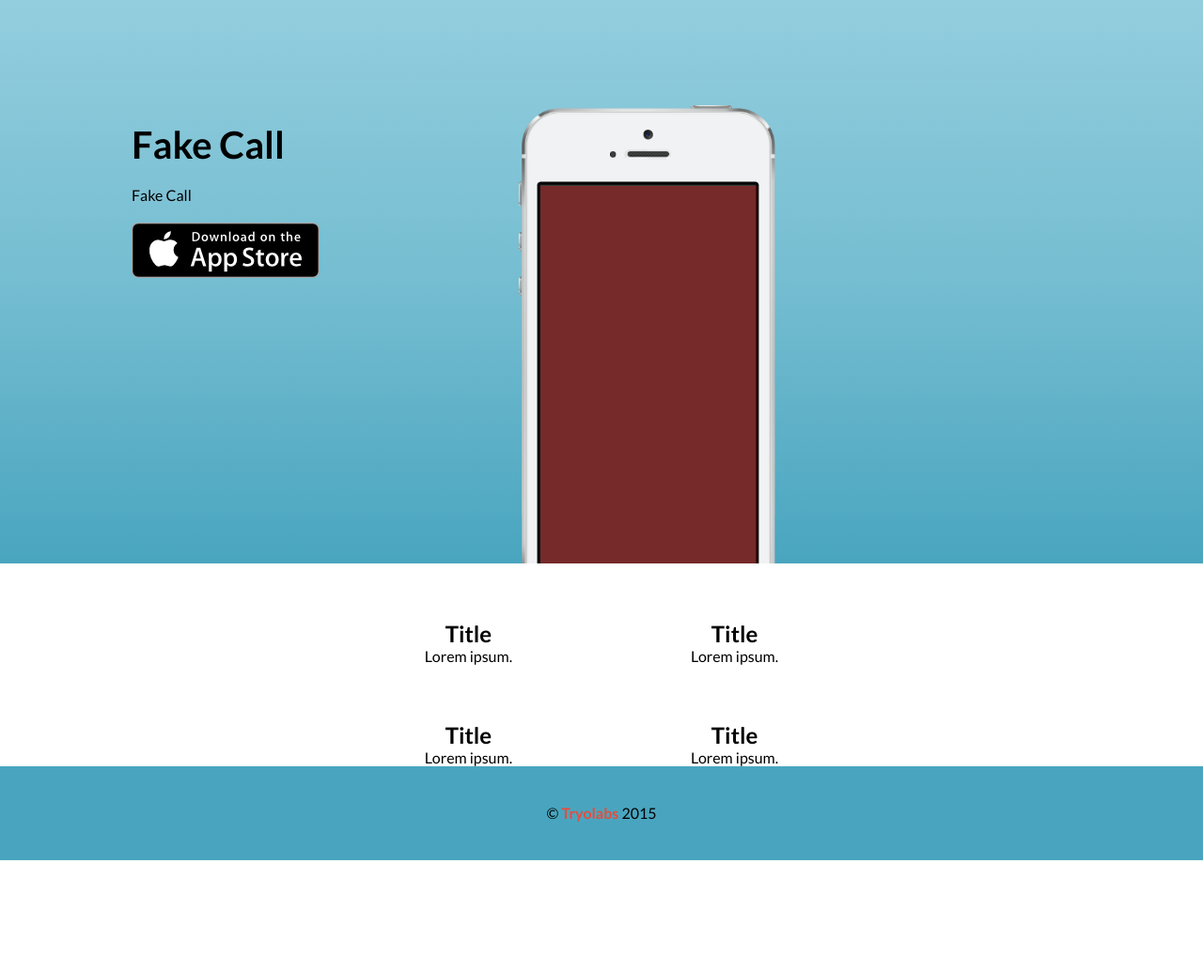
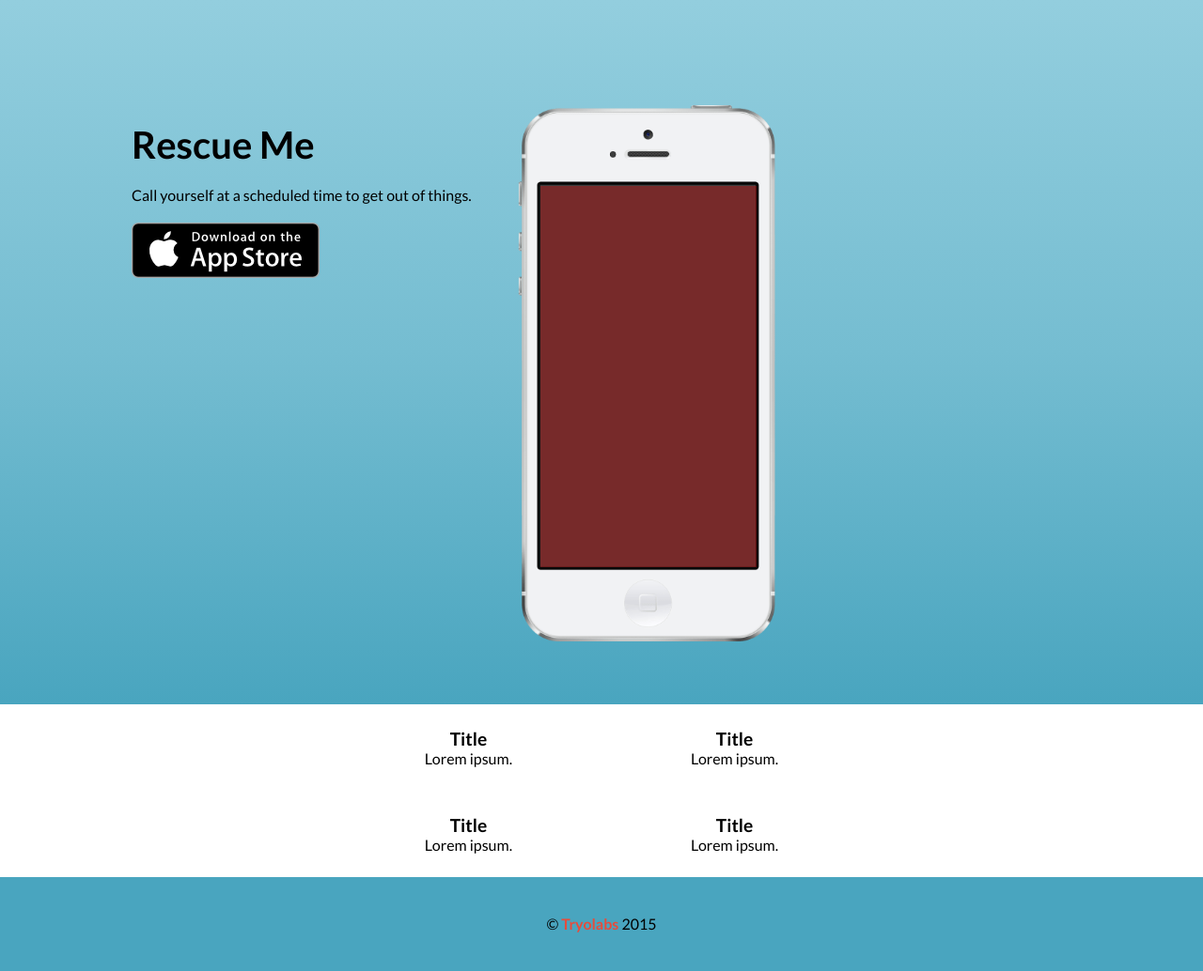
Before and after one commit to RescueCall/rescuecall.github.io, a Jekyll site: the page built from index.html, in a window 1280 px wide. Shown: the whole page at 94% size. Built offline with Jekyll 4.4.1, drawn with Linux system fonts in a browser that asks for light colours; before the commit the page ends 916 px from its top, so only the background shows below that.

Commit message:
Add some text

```diff
--- a/_config.yml
+++ b/_config.yml
@@ -1,3 +1,3 @@
-title: Fake Call
+title: Rescue Me
 description: >
-  Fake Call
+  Call yourself at a scheduled time to get out of things.
--- a/assets/main.scss
+++ b/assets/main.scss
@@ -8,7 +8,7 @@ $sans-serif-font: 'Lato', sans-serif;
 $header-z: 0;
 $main-z: 1;
 
-$header-height: 600px;
+$header-height: 750px;
 $footer-height: 100px;
 
 $header-background: linear-gradient(to bottom,
@@ -113,6 +113,10 @@ a {
     list-style-type: none;
     display: inline-block;
     width: 280px;
-    margin-top: 60px;
+    padding: 25px;
+
+    h2 {
+      font-size: 1.2em;
+    }
   }
 }
```
